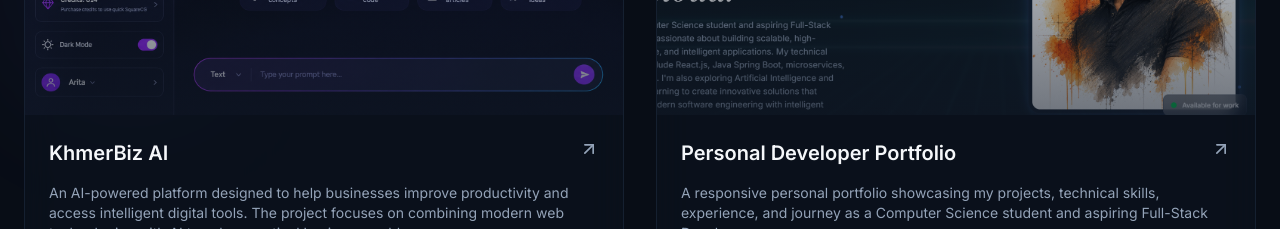
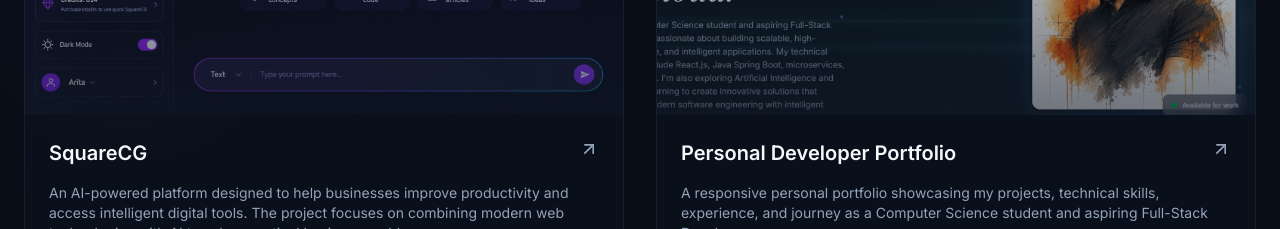
Before and after one commit to Dara79kh/my-portfolio, a React (Vite) app: page / in a window 1280 px wide. Shown: the part 3640-3869 px from the top of the page. Built offline with nearby package versions, Linux system fonts and the light colour scheme; a web font is replaced by a local one.

Commit message:
Update Projects

```diff
--- a/src/locales/en.js
+++ b/src/locales/en.js
@@ -120,7 +120,7 @@ const en = {
         },
 
         khmerbiz: {
-          title: "KhmerBiz AI",
+          title: "SquareCG",
           description:
             "An AI-powered platform designed to help businesses improve productivity and access intelligent digital tools. The project focuses on combining modern web technologies with AI to solve practical business problems.",
         },
--- a/src/locales/km.js
+++ b/src/locales/km.js
@@ -121,7 +121,7 @@ const km = {
         },
 
         khmerbiz: {
-          title: "KhmerBiz AI",
+          title: "SquareCG",
           description:
             "Platform ដែលប្រើ AI ដើម្បីជួយអាជីវកម្មបង្កើនផលិតភាព និងប្រើប្រាស់ឧបករណ៍ឌីជីថលឆ្លាតវៃ។",
         },
--- a/src/locales/zh.js
+++ b/src/locales/zh.js
@@ -116,7 +116,7 @@ const zh = {
         },
 
         khmerbiz: {
-          title: "KhmerBiz AI",
+          title: "SquareCG",
           description:
             "一个由 AI 驱动的平台，旨在帮助企业提高生产力并使用智能数字工具，将现代 Web 技术与 AI 结合起来解决实际商业问题。",
         },
```
